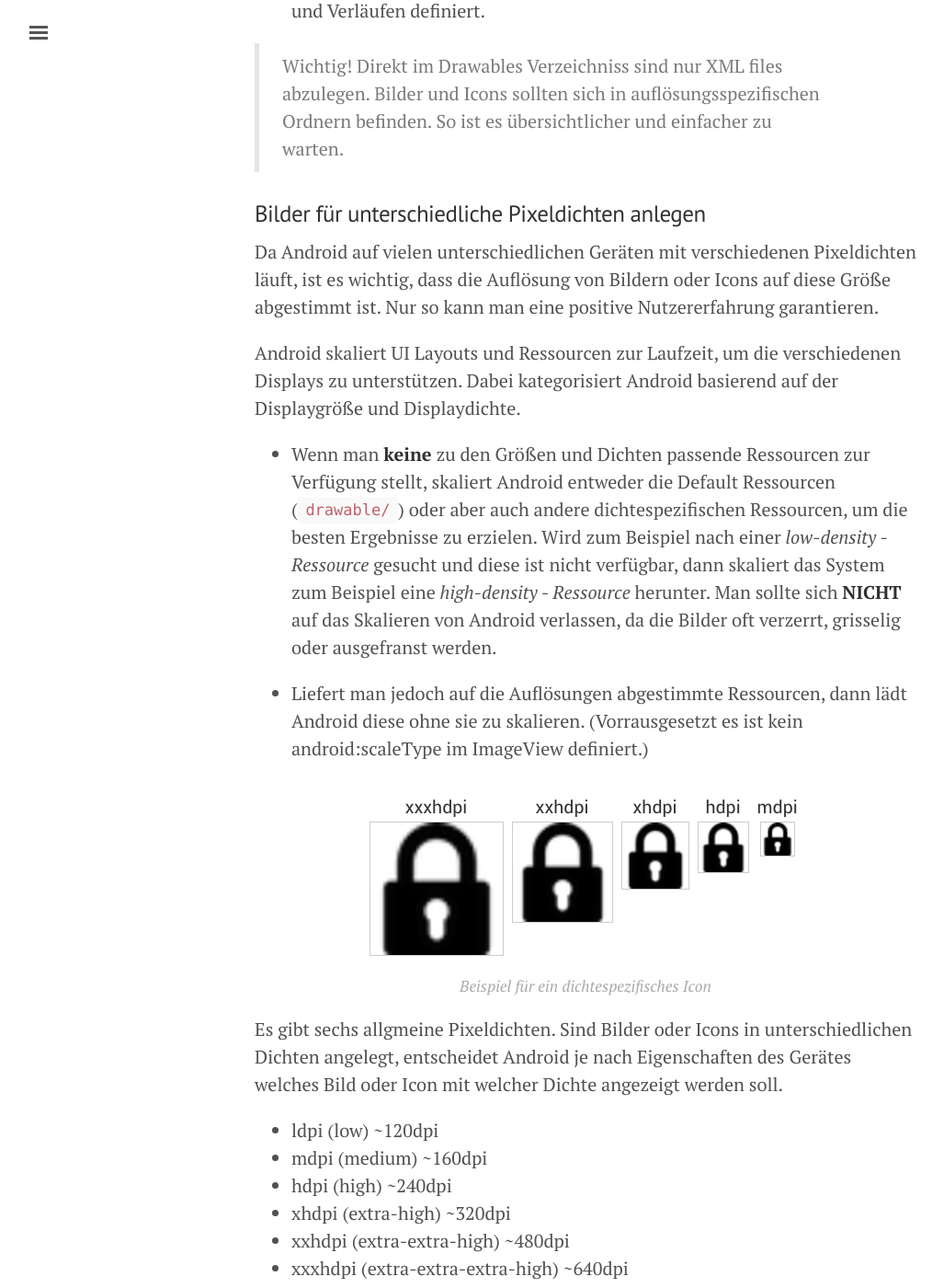
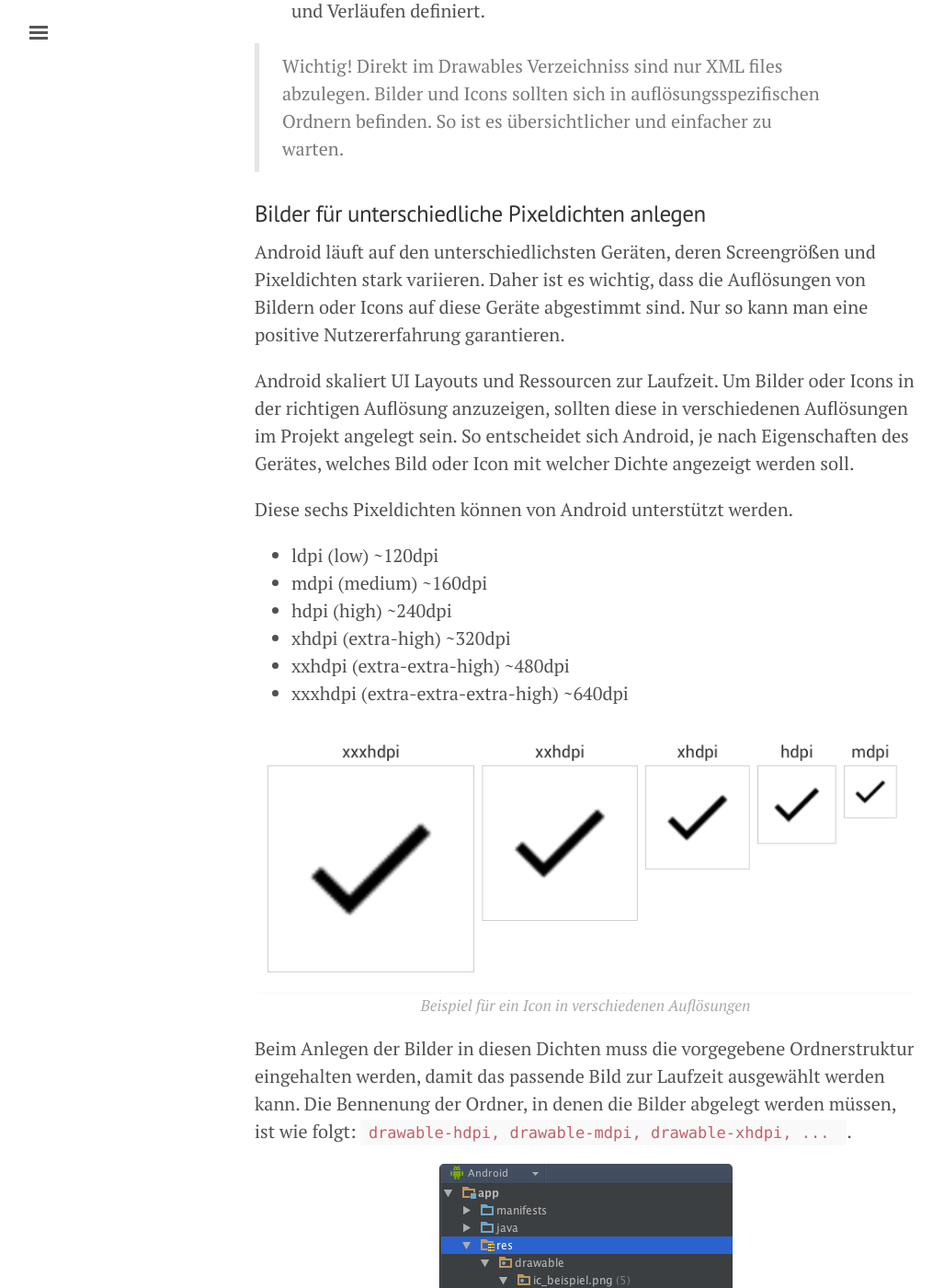
Before and after one commit to JamitLabs/BestPractices, a Jekyll site: the page built from _articles/Android/AN010 Working with Android Studio/0250 Drawable resources.de.md, in a window 1280 px wide and 1400 px high, scrolled down 825 px. Shown: the whole window at 92% size, without its empty margins (3-1030 px from the left). Built offline with Jekyll 4.4.1, drawn with Linux system fonts in a browser that asks for light colours; some of the changed text lies outside the part shown.

Commit message:
Edit pixel density section for publication

```diff
--- a/_articles/Android/AN010 Working with Android Studio/0250 Drawable resources.de.md
+++ b/_articles/Android/AN010 Working with Android Studio/0250 Drawable resources.de.md
@@ -26,20 +26,11 @@ machen, dass das Bild je nach Inhalt an die Größe angepasst werden kann.
 
 ### Bilder für unterschiedliche Pixeldichten anlegen
 
-Da Android auf vielen unterschiedlichen Geräten mit verschiedenen Pixeldichten läuft, ist es wichtig, dass die Auflösung von Bildern oder Icons auf diese Größe abgestimmt ist. Nur so kann man eine positive Nutzererfahrung garantieren.
+Android läuft auf den unterschiedlichsten Geräten, deren Screengrößen und Pixeldichten stark variieren. Daher ist es wichtig, dass die Auflösungen von Bildern oder Icons auf diese Geräte abgestimmt sind. Nur so kann man eine positive Nutzererfahrung garantieren.
 
-Android skaliert UI Layouts und Ressourcen zur Laufzeit, um die verschiedenen Displays zu unterstützen. Dabei kategorisiert Android basierend auf der Displaygröße und Displaydichte.
+Android skaliert UI Layouts und Ressourcen zur Laufzeit. Um Bilder oder Icons in der richtigen Auflösung anzuzeigen, sollten diese in verschiedenen Auflösungen im Projekt angelegt sein. So entscheidet sich Android, je nach Eigenschaften des Gerätes, welches Bild oder Icon mit welcher Dichte angezeigt werden soll.
 
-* Wenn man **keine** zu den Größen und Dichten passende Ressourcen zur Verfügung stellt, skaliert Android entweder die Default Ressourcen (`drawable/`) oder aber auch andere dichtespezifischen Ressourcen, um die besten Ergebnisse zu erzielen. Wird zum Beispiel nach einer *low-density - Ressource* gesucht und diese ist nicht verfügbar, dann skaliert das System zum Beispiel eine *high-density - Ressource* herunter.
-Man sollte sich **NICHT** auf das Skalieren von Android verlassen, da die Bilder oft verzerrt, grisselig oder ausgefranst werden.
-
-* Liefert man jedoch auf die Auflösungen abgestimmte Ressourcen, dann lädt Android diese ohne sie zu skalieren.
-(Vorrausgesetzt es ist kein android:scaleType im ImageView definiert.)
-
-![pixel_density_e](../../../BestPractices/public/images/AN010/0250/pixel_density_example.png)
-*Beispiel für ein dichtespezifisches Icon*
-
-Es gibt sechs allgmeine Pixeldichten. Sind Bilder oder Icons in unterschiedlichen Dichten angelegt, entscheidet Android je nach Eigenschaften des Gerätes welches Bild oder Icon mit welcher Dichte angezeigt werden soll.
+Diese sechs Pixeldichten können von Android unterstützt werden.
 
 * ldpi (low) ~120dpi
 * mdpi (medium) ~160dpi
@@ -48,21 +39,19 @@ Es gibt sechs allgmeine Pixeldichten. Sind Bilder oder Icons in unterschiedliche
 * xxhdpi (extra-extra-high) ~480dpi
 * xxxhdpi (extra-extra-extra-high) ~640dpi
 
-Damit Android das richtige Bild auswählen kann, muss die vorgegebene Ordnerstruktur stimmen. Zusätzlich zu dem Default Drawable Ordner müssen sich mindestens drei weitere Ordner in dem `res`-Verzeichnis befinden. Die Bennenung ist wie folgt: `drawable-hdpi, drawable-mdpi, drawable-xhdpi, ... `.
+![icon_density_example](../../../BestPractices/public/images/AN010/0250/icon_density_example.png)
+*Beispiel für ein Icon in verschiedenen Auflösungen*
+
+Beim Anlegen der Bilder in diesen Dichten muss die vorgegebene Ordnerstruktur eingehalten werden, damit das passende Bild zur Laufzeit ausgewählt werden kann. Die Bennenung der Ordner, in denen die Bilder abgelegt werden müssen, ist wie folgt: `drawable-hdpi, drawable-mdpi, drawable-xhdpi, ... `.
 
 ![density_exaxmple](../../../BestPractices/public/images/AN010/0250/density_example.png)
+*Beispiel für die Ordnerstruktur*
 
-Die verschiedenen Auflösungen berechnen sich wie folgt, basierend auf der **medium density (mdpi)** :
+Möchte man Bilder oder Icons bewusst nur in einer Auflösung anlegen, werden diese im Ordner `drawable-nodpi`abgelegt.
 
-* ldpi (0,75x)
-* mdpi (1,0x baseline)
-* hdpiv (1,5x)
-* xhdpi (2,0x)
-* xxhdpi (3,0x)
-* xxxhdpi (4,0x)
+Stellt man ein Bild nicht in verschiedenen Auflösungen zur Verfügung, wird es von Android skaliert. Jedoch sollte man sich nicht auf das Skalieren von Android verlassen, da die Bilder oft verzerrt, grisselig oder ausgefranst werden.
 
-Man kann sich die Bilder in verschiedenen Auflösungen auch auf [dieser Seite](https://romannurik.github.io/AndroidAssetStudio/icons-generic.html#source.space.trim=1&source.space.pad=0&size=99&padding=0&color=33b5e5%2C0&name=ic_dsc_6895) berechnen lassen. Nach dem Auswählen eines Bildes oder Icons, können noch weitere Einstellungen getroffen werden, wie zum Beispiel Anpassungen der Größe oder des Paddings. Hier kann man sich auch die generierten Dateien herunterladen. Diese befinden sich in der oben beschriebenen Ordnerstruktur, müssen jedoch in das Android Studio Projekt kopiert wer
-Möchte man Bilder oder Icons einsetzten, die nur in einer Auflösung vorkommen sollen, werden diese im Ordner `drawable-nodpi` abgelegt.
+Um Icons in verschiedenen Auflösungen anzulegen ist [diese Seite](https://romannurik.github.io/AndroidAssetStudio/icons-generic.html#source.space.trim=1&source.space.pad=0&size=99&padding=0&color=33b5e5%2C0&name=ic_dsc_6895) zu empfehlen. Hier kann man das gewünschte Icon auswählen und die verschiedenen Auflösungen downloaden. Es können auch weitere Einstellungen vorgenommen werden, wie zum Beispiel die Größe des Icons zu verändern.
 
 Weitere Informationen: [Supporting Multiple Screens](http://developer.android.com/guide/practices/screens_support.html#xxxhdpi-note)
 
```
Also changed, not shown: public/images/AN010/0250/icon_density_example.png (added), public/images/AN010/0250/pixel_density_example.png (deleted).
